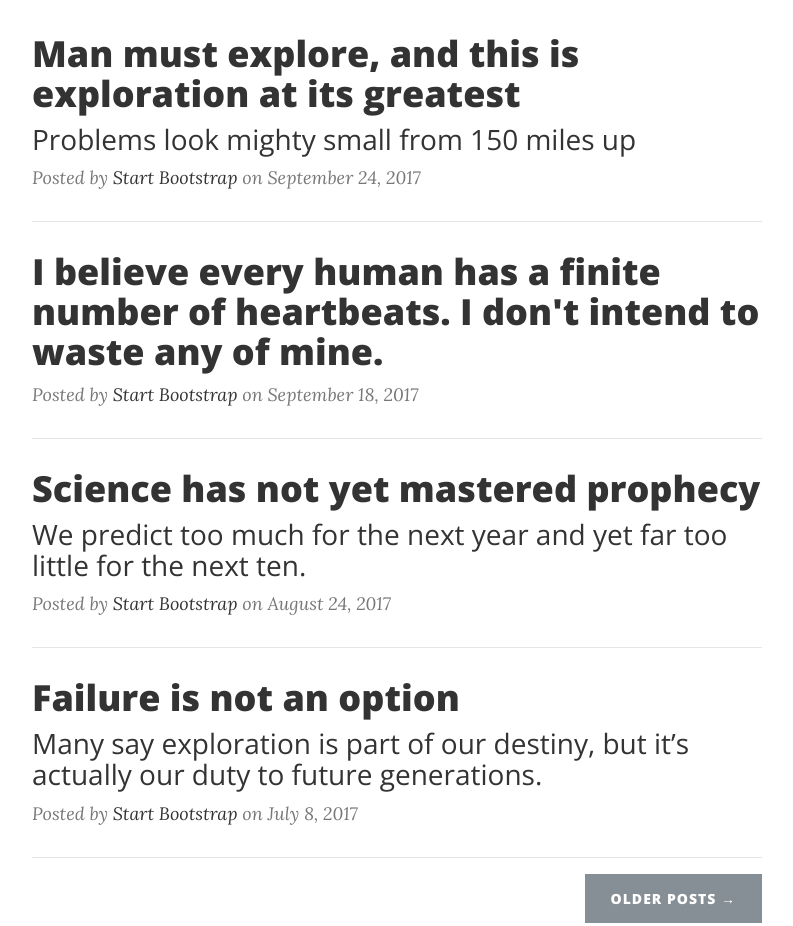
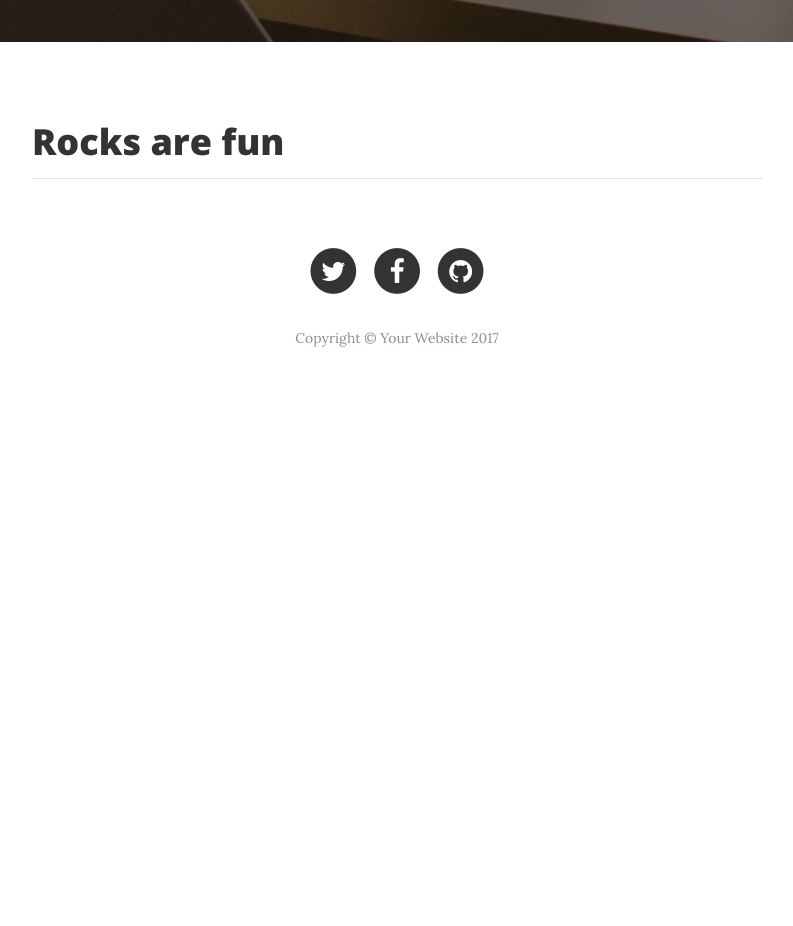
Before and after one commit to smasschelin/PersonalBlog, a website: page index.html in a window 1280 px wide. Shown: the part 570-1496 px from the top of the page, without its empty margins (243-1036 px from the left). After the commit the page ends 984 px from the top, so only its background shows below. Drawn offline with nearby package versions, Linux system fonts and the light colour scheme.

Commit message:
10/06 0430

```diff
--- a/index.html
+++ b/index.html
@@ -8,7 +8,7 @@
     <meta name="description" content="">
     <meta name="author" content="">
 
-    <title>Clean Blog - Start Bootstrap Theme</title>
+    <title>CSteve's Experiment in Experimental Meta Design</title>
 
     <!-- Bootstrap core CSS -->
     <link href="vendor/bootstrap/css/bootstrap.min.css" rel="stylesheet">
@@ -28,7 +28,7 @@
     <!-- Navigation -->
     <nav class="navbar navbar-expand-lg navbar-light fixed-top" id="mainNav">
       <div class="container">
-        <a class="navbar-brand" href="index.html">Start Bootstrap</a>
+        <a class="navbar-brand" href="index.html">This is (maaybe) a button</a>
         <button class="navbar-toggler navbar-toggler-right" type="button" data-toggle="collapse" data-target="#navbarResponsive" aria-controls="navbarResponsive" aria-expanded="false" aria-label="Toggle navigation">
           Menu
           <i class="fa fa-bars"></i>
@@ -39,13 +39,13 @@
               <a class="nav-link" href="index.html">Home</a>
             </li>
             <li class="nav-item">
-              <a class="nav-link" href="about.html">About</a>
+              <a class="nav-link" href="post.html">Projects!</a>
             </li>
             <li class="nav-item">
-              <a class="nav-link" href="post.html">Sample Post</a>
+              <a class="nav-link" href="about.html">Hey you just met me</a>
             </li>
             <li class="nav-item">
-              <a class="nav-link" href="contact.html">Contact</a>
+              <a class="nav-link" href="contact.html">Call me maybe?</a>
             </li>
           </ul>
         </div>
@@ -58,8 +58,8 @@
         <div class="row">
           <div class="col-lg-8 col-md-10 mx-auto">
             <div class="site-heading">
-              <h1>Clean Blog</h1>
-              <span class="subheading">A Blog Theme by Start Bootstrap</span>
+              <h1>Steve's Blog Experiment</h1>
+              <span class="subheading">My Experiment</span>
             </div>
           </div>
         </div>
@@ -73,64 +73,8 @@
           <div class="post-preview">
             <a href="post.html">
               <h2 class="post-title">
-                Man must explore, and this is exploration at its greatest
+                Rocks are fun
               </h2>
-              <h3 class="post-subtitle">
-                Problems look mighty small from 150 miles up
-              </h3>
-            </a>
-            <p class="post-meta">Posted by
-              <a href="#">Start Bootstrap</a>
-              on September 24, 2017</p>
-          </div>
-          <hr>
-          <div class="post-preview">
-            <a href="post.html">
-              <h2 class="post-title">
-                I believe every human has a finite number of heartbeats. I don't intend to waste any of mine.
-              </h2>
-            </a>
-            <p class="post-meta">Posted by
-              <a href="#">Start Bootstrap</a>
-              on September 18, 2017</p>
-          </div>
-          <hr>
-          <div class="post-preview">
-            <a href="post.html">
-              <h2 class="post-title">
-                Science has not yet mastered prophecy
-              </h2>
-              <h3 class="post-subtitle">
-                We predict too much for the next year and yet far too little for the next ten.
-              </h3>
-            </a>
-            <p class="post-meta">Posted by
-              <a href="#">Start Bootstrap</a>
-              on August 24, 2017</p>
-          </div>
-          <hr>
-          <div class="post-preview">
-            <a href="post.html">
-              <h2 class="post-title">
-                Failure is not an option
-              </h2>
-              <h3 class="post-subtitle">
-                Many say exploration is part of our destiny, but it’s actually our duty to future generations.
-              </h3>
-            </a>
-            <p class="post-meta">Posted by
-              <a href="#">Start Bootstrap</a>
-              on July 8, 2017</p>
-          </div>
-          <hr>
-          <!-- Pager -->
-          <div class="clearfix">
-            <a class="btn btn-secondary float-right" href="#">Older Posts &rarr;</a>
-          </div>
-        </div>
-      </div>
-    </div>
-
     <hr>
 
     <!-- Footer -->
```
